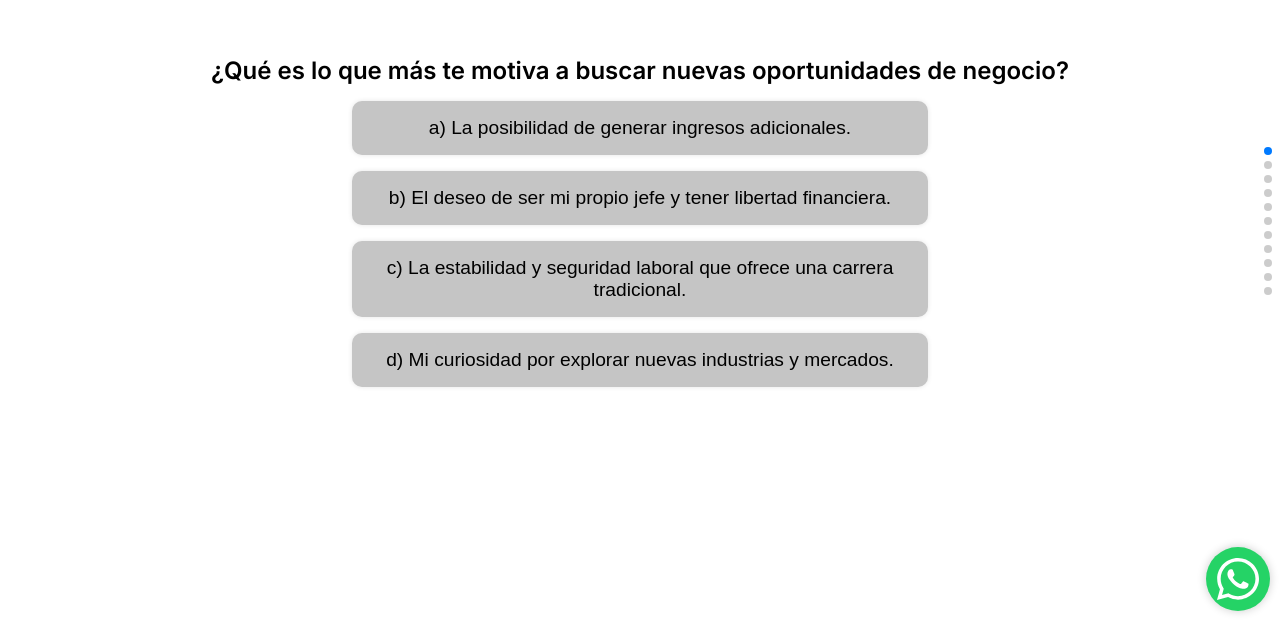
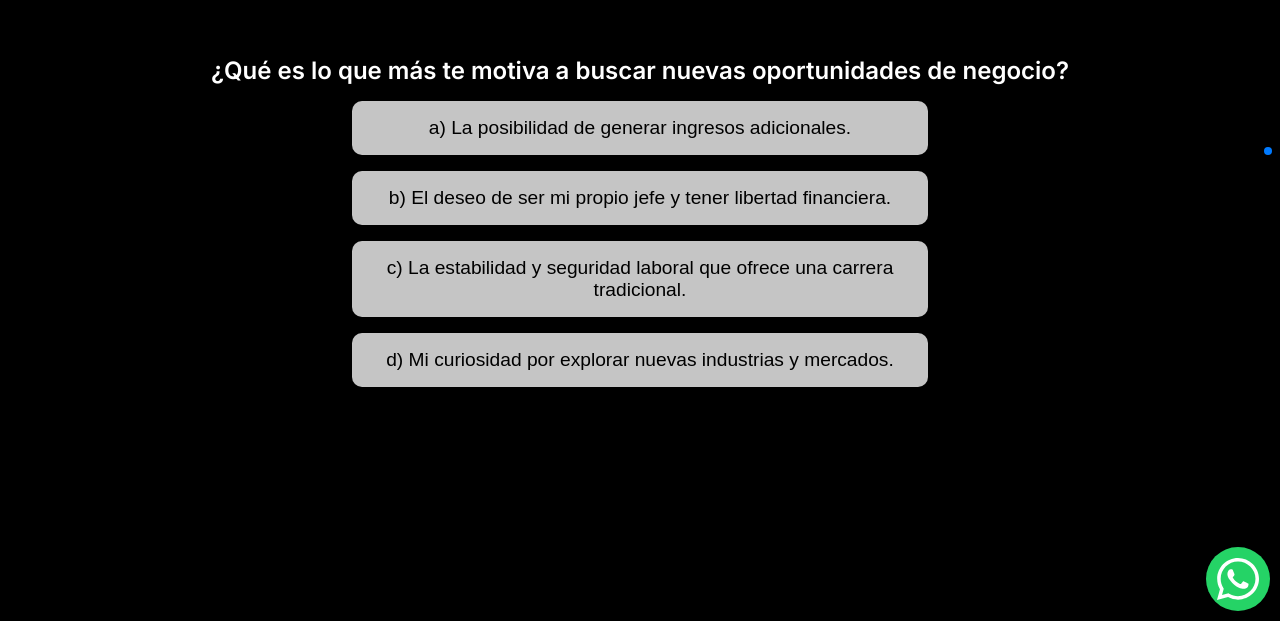
Before and after one commit to goalcasor/the_super_patch, a Next.js app: page /landing-test in a window 1280 px wide. Shown: the part 179-800 px from the top of the page. Built offline with nearby package versions, Linux system fonts and the light colour scheme.

Commit message:
Update LandingTest.module.scss

```diff
--- a/src/styles/pages/LandingTest.module.scss
+++ b/src/styles/pages/LandingTest.module.scss
@@ -1,6 +1,7 @@
 .landing_test_page{
     height: 100vh;
     width: 100%;
+
 }
 
 .swiper {
@@ -11,14 +12,14 @@
   .swiper_slide {
     text-align: center;
     font-size: 18px;
-    background: #fff;
+    background: #000;
 
     /* Center slide text vertically */
     display: flex;
     justify-content: center;
     align-items: center;
 
-    color: black;
+    color: white;
   }
 
   .swiper_slide img {
@@ -57,6 +58,7 @@
     padding: 1rem;
     border-radius: 10px;
     background-color: #c5c5c5;
+    color: #000;
     cursor: pointer;
     transition: background-color 0.3s;
     font-size: 1.2rem;
```
